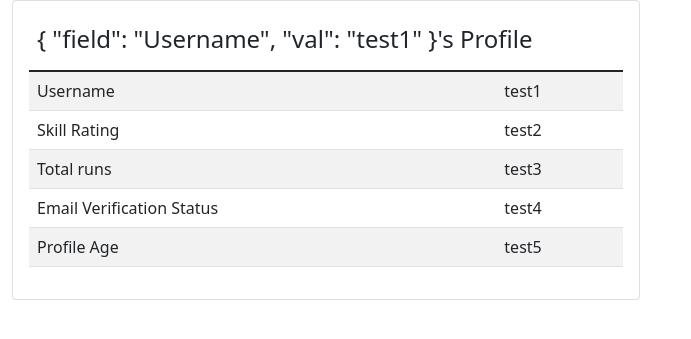
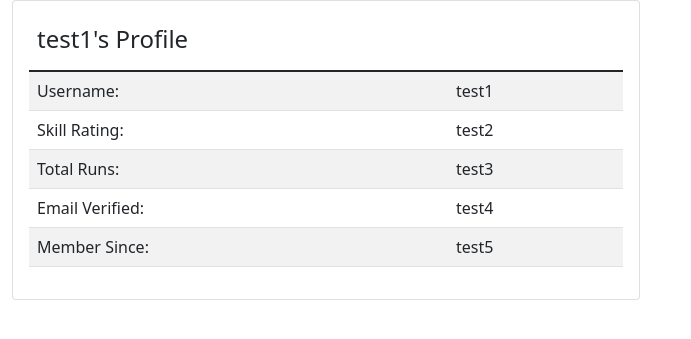
Before and after one commit to wikispeedruns/wikipedia-speedruns, a Flask app: page /profile/sample in a window 1280 px wide. Shown: the part 72-411 px from the top of the page, without its empty margins (0-691 px from the left). Run offline with Flask 2, Linux system fonts and the light colour scheme; some libraries are stand-ins or nearby versions.

Commit message:
fix username display on profile, slight text changes

```diff
--- a/apis/profiles.py
+++ b/apis/profiles.py
@@ -28,10 +28,10 @@ def get_user_info(username):
     return result, 200
 
 
-@profile_api.get("/<username>/totals")
+@profile_api.get("/<username>/stats")
 def get_total_stats(username):
     '''
-    Get the total number of prompts for a user
+    Get aggregate statistics for a user
     TODO cache this?
     '''
 
--- a/static/js/profile.js
+++ b/static/js/profile.js
@@ -3,11 +3,9 @@ import { serverData } from "./modules/serverData.js";
 const profile_name = serverData["profile_name"];
 
 function update_data(runs, user) {
-
     try {
         vm.totalratedruns.val = runs['total_prompts'];
         vm.emailverified.val = user['email_confirmed'] ? "Yes" : "No";
-
         vm.user_name.val = user['username'];
     } catch (error) {
         console.error(error);
@@ -15,20 +13,14 @@ function update_data(runs, user) {
     }
 }
 
-async function get_data(usern) {
-
-    response = await fetch("/api/profiles/" + usern + "/totals");
+async function get_data(username) {
+    let response = await fetch("/api/profiles/" + username + "/stats");
     const runs = await response.json();
 
-    //console.log(runs);
-
-    response = await fetch("/api/profiles/" + usern);
+    response = await fetch("/api/profiles/" + username);
     const user = await response.json();
 
-    //console.log(user);
-
     update_data(runs, user);
-
 }
 
 let vm = new Vue({
@@ -44,15 +36,15 @@ let vm = new Vue({
             val: "test2"
         },
         totalratedruns: {
-            field: "Total runs",
+            field: "Total Runs",
             val: "test3"
         },
         emailverified: {
-            field: "Email Verification Status",
+            field: "Email Verified",
             val: "test4"
         },
         profileage: {
-            field: "Profile Age",
+            field: "Member Since",
             val: "test5"
         },
     },
--- a/templates/profile.html
+++ b/templates/profile.html
@@ -15,10 +15,10 @@
         <div class="card-body">
         <table class="table table-striped table-hover col-sm-6">
             <thead>
-                <td colspan=2><h4>[[user_name]]'s Profile</h4></td>
+                <td colspan=2><h4>[[user_name.val]]'s Profile</h4></td>
             </thead>
             <tr v-for="key in Object.keys($data)" v-bind:key="">
-                <td>[[$data[key].field]]</td>
+                <td>[[$data[key].field]]: </td>
                 <td>[[$data[key].val]]</td>
             </tr>
         </table>
```
